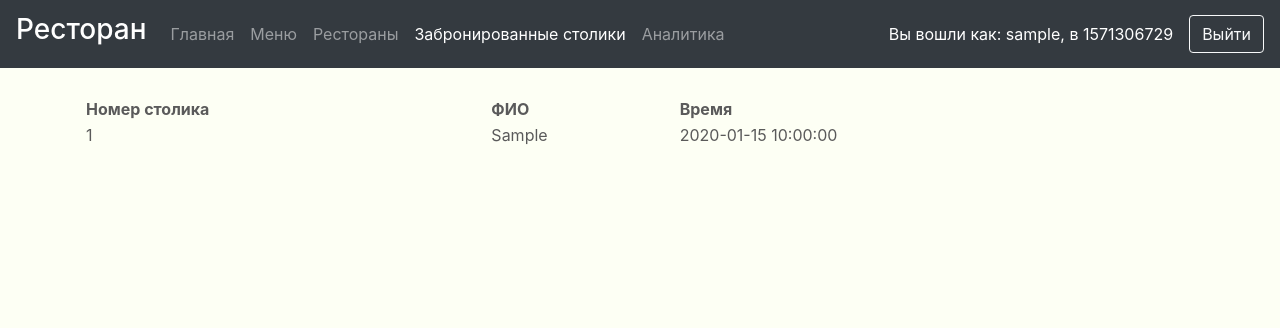
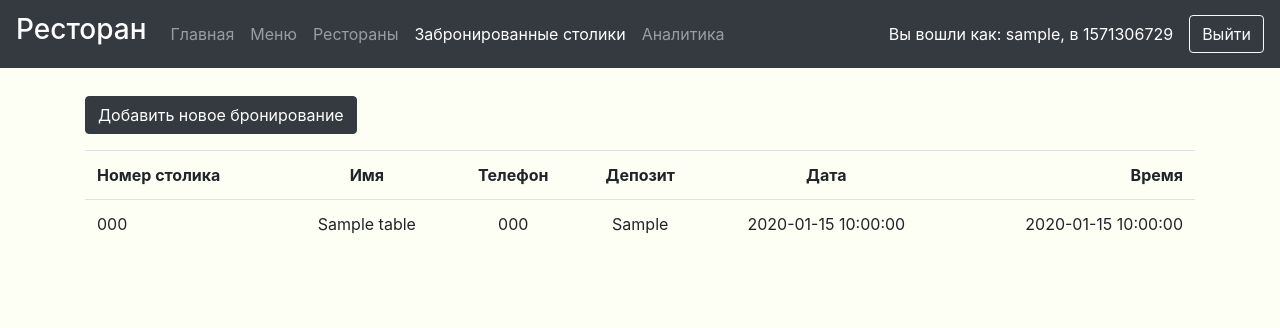
Before and after one commit to SadScriptoman/Intervolga-lab, a PHP site: page /tables.php in a window 1280 px wide. Shown: the top 328 px of the page. Run offline with PHP 8.4, Linux system fonts and the light colour scheme; the visitor is signed in with stand-in values (Sample User, id 1); tables that the repository leaves empty or names only in its code hold one stand-in row (values such as "Sample post").

Commit message:
Добавил добавление столиков

```diff
--- a/db-connect.php
+++ b/db-connect.php
@@ -1,3 +1,13 @@
 <?
-    $db = new PDO('mysql:host=localhost;dbname=lab;charset=utf8', "root", "");
+    $db = NULL;
+    try{
+        $db = new PDO('mysql:host=localhost;dbname=lab;charset=utf8', "root", "", array(
+            PDO::ATTR_DEFAULT_FETCH_MODE=>PDO::FETCH_ASSOC,
+            PDO::ATTR_ERRMODE=>TRUE
+        ));
+    }catch(PDOException $e){
+        echo '<div class="alert container alert-danger mt-5" role="alert">
+        Подключение к бд не удалось: ' . $e->getMessage(). '</div>';
+
+    }
 ?>
--- a/src/css/main.css
+++ b/src/css/main.css
@@ -107,6 +107,12 @@ body {
     margin: auto;
   }
 
+
+  .plus img{
+    width: 64px;
+    height: 64px;
+  }
+
   /* RESPONSIVE CSS
   -------------------------------------------------- */
 
--- a/tables.php
+++ b/tables.php
@@ -1,7 +1,9 @@
 <!doctype html>
 <?php
   session_start();
+  if (isset($_SESSION['login'])){
     require_once("db-connect.php");//подключение к бд через PDO
+  }
 ?>
 <html lang="ru">
   <head>
@@ -60,7 +62,7 @@
 
 <main role="main" id="main">
     <div class="container mt-5 mb-5">
-        <? if (!isset($_SESSION['login'])):
+        <? if (!isset($_SESSION['login'])) :
             header('HTTP/1.0 404 Not Found');
             header('Status: 404 Not Found');
             ?>
@@ -68,21 +70,87 @@
                 Страница не найдена!
             </h1>
         <? else:?>
-        <table class="w-100">
+          <div class="modal fade" id="addTable" tabindex="-1" role="dialog" aria-labelledby="modalLabel" aria-hidden="true">
+            <div class="modal-dialog" role="document">
+                <div class="modal-content">
+                    <div class="modal-header">
+                      <h5 class="modal-title" id="modalLabel">Добавить бронь</h5>
+                      <button type="button" class="close" data-dismiss="modal" aria-label="Close">
+                        <span aria-hidden="true">&times;</span>
+                      </button>
+                    </div>
+                    <div class="modal-body">
+                        <form action="add-table.php" method="POST" class="needs-validation" novalidate>
+                            <div class="form-group">
+                                <label for="name">Имя</label>
+                                <input type="text" class="form-control" id="name" name="name" required >
+                            </div>
+                            <div class="form-group">
+                                <label for="tel">Телефон</label>
+                                <input type="tel" class="form-control" id="tel" name="tel"  pattern="+7[0-9]{10}" required>
+                                <div class="invalid-feedback">
+                                  Телефон введен неверно!
+                                </div>
+                            </div>
+                            <div class="form-group">
+                                <label for="deposit">Депозит</label>
+                                <input type="number" class="form-control" id="deposit" name="deposit" value="0">
+                                <div class="invalid-feedback">
+                                  Введите корректный депозит!
+                                </div>
+                            </div>
+                            <div class="form-group">
+                              <label for="date">Дата</label>
+                              <input type="date" class="form-control datepicker" id="date" name="date" placeholder="Дата" required>
+                              <div class="invalid-feedback">
+                                Дата введена неверно!
+                              </div>
+                            </div>
+                            <div class="form-group">
+                              <label for="time">Время</label>
+                              <input type="time" class="form-control" id="time" name="time" required>
+                              <div class="invalid-feedback">
+                                Время введено неверно!
+                              </div>
+                            </div>
+                            <div class="form-group">
+                              <label for="table_number">Номер столика</label>
+                              <input type="number" class="form-control" id="table_number" name="table_number" required>
+                              <div class="invalid-feedback">
+                                Номер столика введен неверно!
+                              </div>
+                            </div>
+
+                            <button type="submit" class="btn btn-primary mt-3" >Добавить</button>
+                        </form>
+                    </div>
+                </div>
+            </div>
+        </div>
+        <button type="button" class="btn btn-dark mb-3" data-toggle="modal" data-target="#addTable">Добавить новое бронирование</button>
+        <table class="w-100 table">
             <tr>
                 <th>Номер столика</th>
-                <th>ФИО</th>
-                <th>Время</th>
+                <th class="text-center">Имя</th>
+                <th class="text-center">Телефон</th>
+                <th class="text-center">Депозит</th>
+                <th class="text-center">Дата</th>
+                <th class="text-right">Время</th>
             </tr>
             <?
+                if ($db){
                   $result = $db->query("SELECT * FROM tables");
                   foreach($result as $result_value){
                       echo
                       "<tr>
-                        <td>{$result_value['table_id']}</td>
-                        <td>{$result_value['fio']}</td>
-                        <td>{$result_value['date_time']}</td>
+                          <td>{$result_value['table_number']}</td>
+                          <td class=\"text-center\">{$result_value['name']}</td>
+                          <td class=\"text-center\">{$result_value['telephone']}</td>
+                          <td class=\"text-center\">{$result_value['deposit']}</td>
+                          <td class=\"text-center\">{$result_value['date']}</td>
+                          <td class=\"text-right\">{$result_value['time']}</td>
                       </tr>";
+                  }
                 }
             ?>
         </table>
@@ -101,6 +169,24 @@
                     return false;
             });
     });
+    // Example starter JavaScript for disabling form submissions if there are invalid fields
+    (function() {
+      'use strict';
+      window.addEventListener('load', function() {
+        // Fetch all the forms we want to apply custom Bootstrap validation styles to
+        var forms = document.getElementsByClassName('needs-validation');
+        // Loop over them and prevent submission
+        var validation = Array.prototype.filter.call(forms, function(form) {
+          form.addEventListener('submit', function(event) {
+            if (form.checkValidity() === false) {
+              event.preventDefault();
+              event.stopPropagation();
+            }
+            form.classList.add('was-validated');
+          }, false);
+        });
+      }, false);
+    })();
 </script>
 
 </body>
```
Also changed, not shown: add-table.php (added, +23 -0 lines), admin.php (+5 -3 lines), analytics.php (+5 -5 lines), src/img/plus.png (added). Lines whose indentation alone changed are shown as unchanged.
